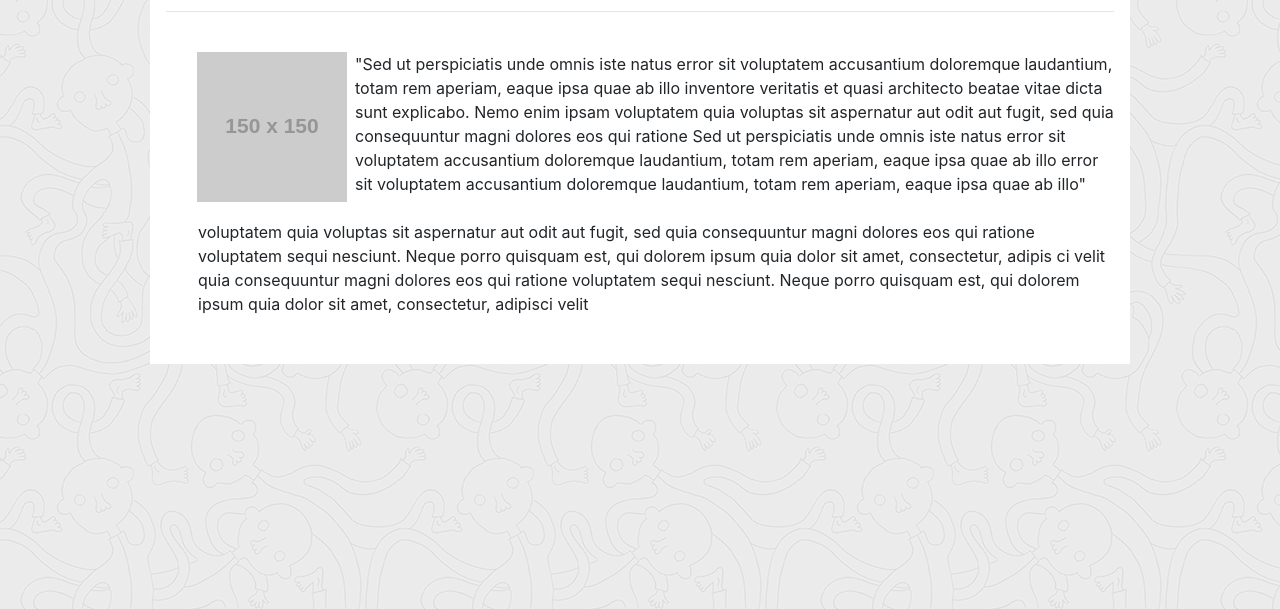
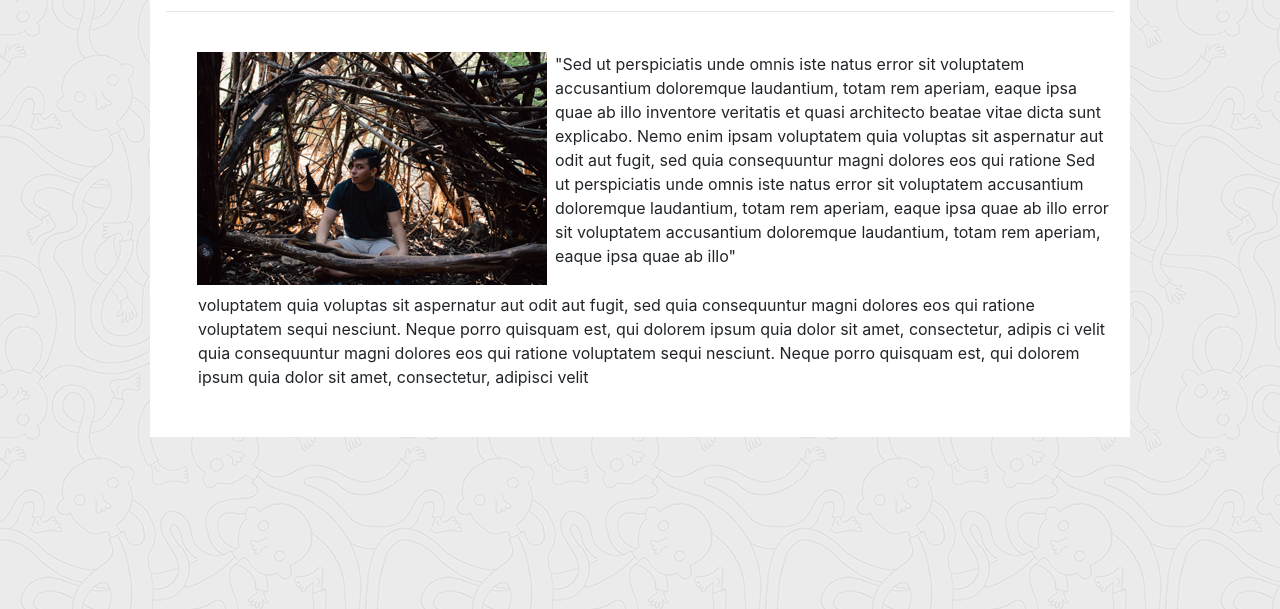
Before and after one commit to vandecastro95/Bootstrap_Portfolio, a plain HTML site: page index.html in a window 1280 px wide. Shown: the part 191-800 px from the top of the page. Drawn offline with nearby package versions, Linux system fonts and the light colour scheme; placeholder pictures from the web are drawn by us.

Commit message:
Update index.html

```diff
--- a/index.html
+++ b/index.html
@@ -49,7 +49,7 @@
         <div class="row pb-5 ml-3">
 
             <div class="col-12 text-body">
-               <p> <img class="pl-0 no.resize float-left mr-2" src="http://via.placeholder.com/150x150"> "Sed ut perspiciatis unde omnis iste natus error sit voluptatem accusantium doloremque laudantium, totam rem aperiam, eaque
+               <p> <img class="pl-0 no.resize float-left mr-2" src="Picture.jpg"> "Sed ut perspiciatis unde omnis iste natus error sit voluptatem accusantium doloremque laudantium, totam rem aperiam, eaque
                 ipsa quae ab illo inventore veritatis et quasi architecto beatae vitae dicta sunt explicabo. Nemo enim ipsam
                 voluptatem quia voluptas sit aspernatur aut odit aut fugit, sed quia consequuntur magni dolores eos qui ratione Sed ut perspiciatis unde omnis iste natus error sit voluptatem accusantium doloremque laudantium, totam rem aperiam,
                 eaque ipsa quae ab illo error sit voluptatem accusantium doloremque laudantium, totam rem aperiam, eaque ipsa quae ab illo"
```
